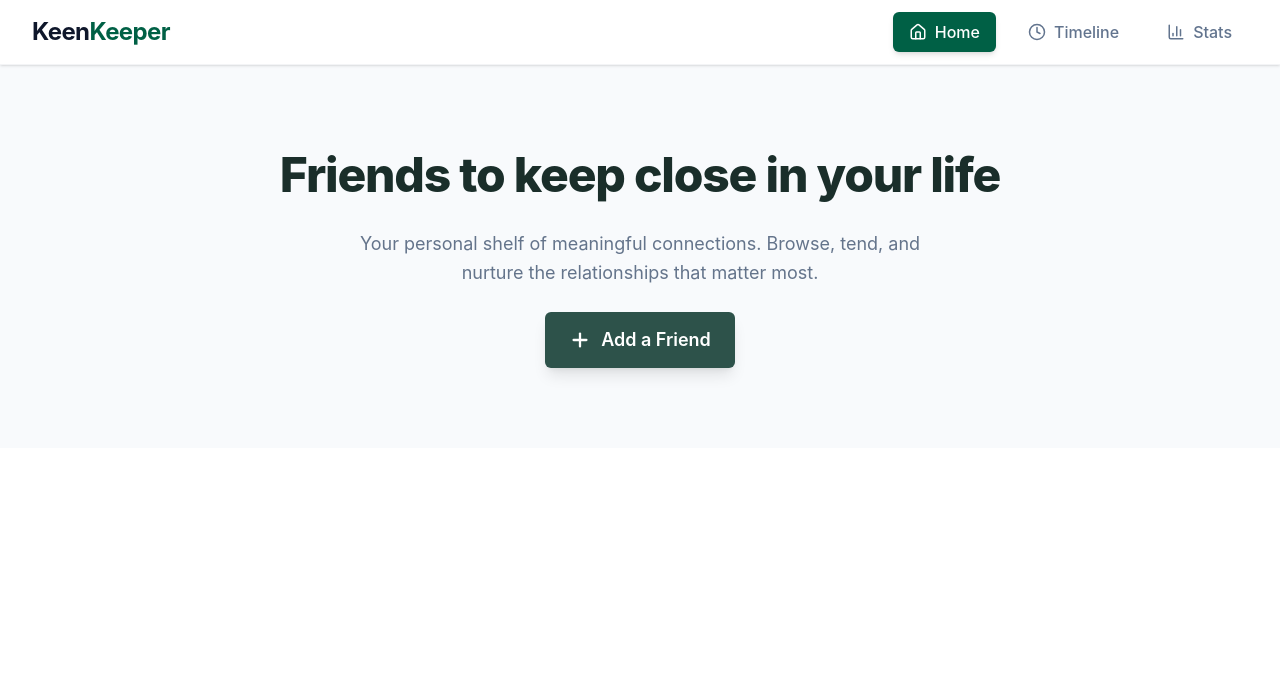
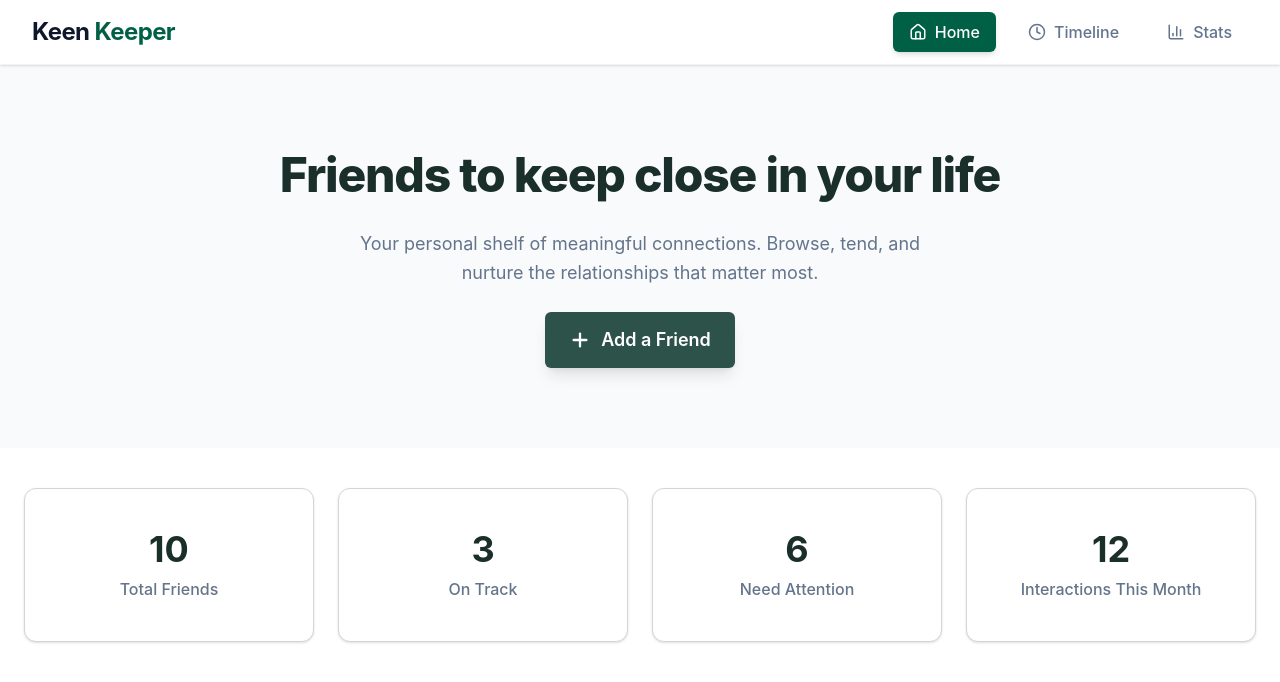
Before and after one commit to moheuddinalusama/Keen-Keeper, a React (Vite) app: page / in a window 1280 px wide. Shown: the top 682 px of the page. Built offline with nearby package versions, Linux system fonts and the light colour scheme.

Commit message:
add stats dashboard summary section

```diff
--- a/index.html
+++ b/index.html
@@ -4,6 +4,7 @@
     <meta charset="UTF-8" />
     <link rel="shortcut icon" href="./src/assets/logo.png" type="image/x-icon">
     <meta name="viewport" content="width=device-width, initial-scale=1.0" />
+
     <title>keen-keeper</title>
   </head>
   <body>
--- a/src/App.jsx
+++ b/src/App.jsx
@@ -3,6 +3,7 @@ import { useState } from 'react'
 import './App.css'
 import Navbar from './components/Navbar'
 import Herosection from './components/Herosection'
+import StatsCards from './components/StatsCards'
 
 function App() {
   const [count, setCount] = useState(0)
@@ -11,6 +12,7 @@ function App() {
     <>
       <Navbar></Navbar>
       <Herosection></Herosection>
+      <StatsCards></StatsCards>
     </>
   )
 }
--- a/src/components/Navbar.jsx
+++ b/src/components/Navbar.jsx
@@ -20,7 +20,7 @@ const Navbar = () => {
           <div className="flex-shrink-0">
             <h1 className="text-2xl font-bold tracking-tight">
               <span className="text-slate-900">Keen</span>
-              <span className="text-emerald-800">Keeper</span>
+              <span className="text-emerald-800"> Keeper</span>
             </h1>
           </div>
 
--- /dev/null
+++ b/src/components/StatsCards.jsx
@@ -0,0 +1,49 @@
+import React from 'react';
+
+const StatsCards = ({ statsData }) => {
+  const cards = [
+    {
+      id: 1,
+      label: 'Total Friends',
+      value: statsData?.total || 10,
+    },
+    {
+      id: 2,
+      label: 'On Track',
+      value: statsData?.onTrack || 3,
+    },
+    {
+      id: 3,
+      label: 'Need Attention',
+      value: statsData?.needAttention || 6,
+    },
+    {
+      id: 4,
+      label: 'Interactions This Month',
+      value: statsData?.interactions || 12,
+    },
+  ];
+
+  return (
+    <div className="max-w-7xl mx-auto px-6 py-10">
+      <div className="grid grid-cols-1 sm:grid-cols-2 lg:grid-cols-4 gap-6">
+        {cards.map((card) => (
+          <div
+            key={card.id}
+            className="bg-white p-10 rounded-xl border border-gray-300 shadow-sm flex flex-col items-center justify-center transition-all hover:shadow-md"
+          >
+
+            <h3 className="text-4xl font-bold text-[#1a2e2a] mb-2">
+              {card.value}
+            </h3>
+            <p className="text-[#64748b] font-medium text-center">
+              {card.label}
+            </p>
+          </div>
+        ))}
+      </div>
+    </div>
+  );
+};
+
+export default StatsCards;
--- a/src/components/TimelineItem.jsx
+++ /dev/null
@@ -1,11 +0,0 @@
-import React from 'react';
-
-const TimelineItem = () => {
-    return (
-        <div>
-
-        </div>
-    );
-};
-
-export default TimelineItem;
--- a/src/index.css
+++ b/src/index.css
@@ -0,0 +1,4 @@
+body {
+  background-color: #ffffff;
+
+}
```
